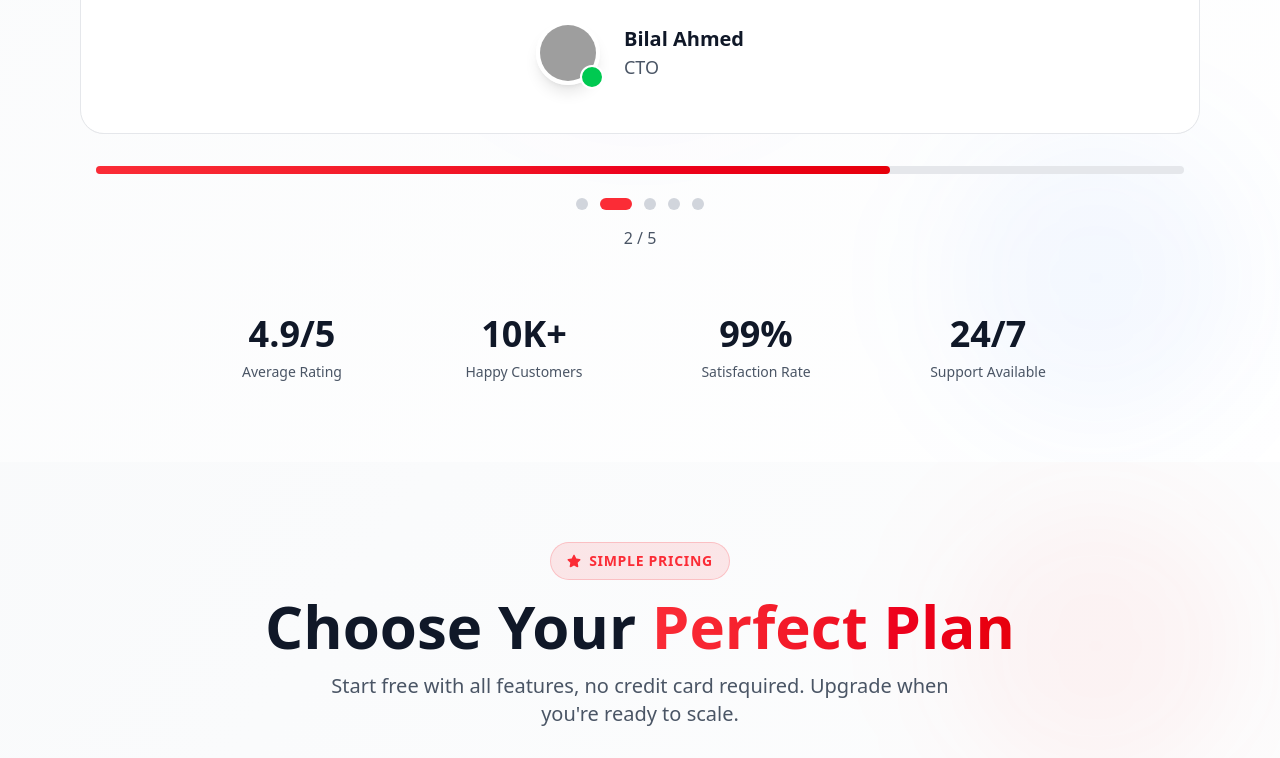
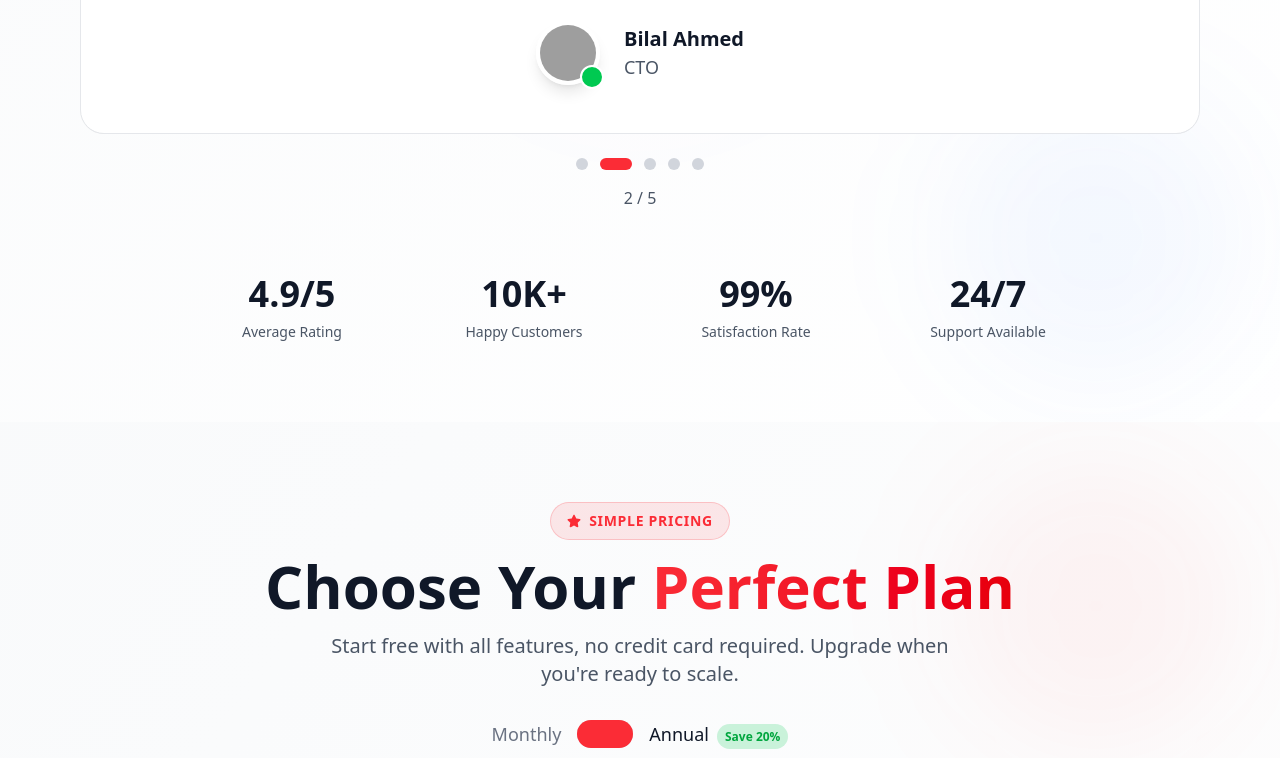
Before and after one commit to Abeera92/IdealTransact, a React (Vite) app: page / in a window 1280 px wide. Shown: the part 5780-6538 px from the top of the page. Built offline with nearby package versions, Linux system fonts and the light colour scheme; grey boxes are pictures that could not be loaded.

Commit message:
progress bar testimonial

```diff
--- a/src/Components/Testimonials/index.jsx
+++ b/src/Components/Testimonials/index.jsx
@@ -255,11 +255,11 @@ export default function TestimonialsCarousel() {
         </div>
 
         {/* Progress Bar */}
-        <div className="mt-8 px-4">
-          <div className="w-full bg-gray-200 rounded-full h-2">
+        <div className="">
+          <div className="w-full bg-gray-200 rounded-full">
             <motion.div
               key={currentSlide}
-              className="h-2 bg-gradient-to-r from-red-500 to-red-600 rounded-full"
+              className=" bg-gradient-to-r from-red-500 to-red-600 rounded-full"
               initial={{ width: "0%" }}
               animate={{ width: "100%" }}
               transition={{ duration: 4, ease: "linear" }}
```
